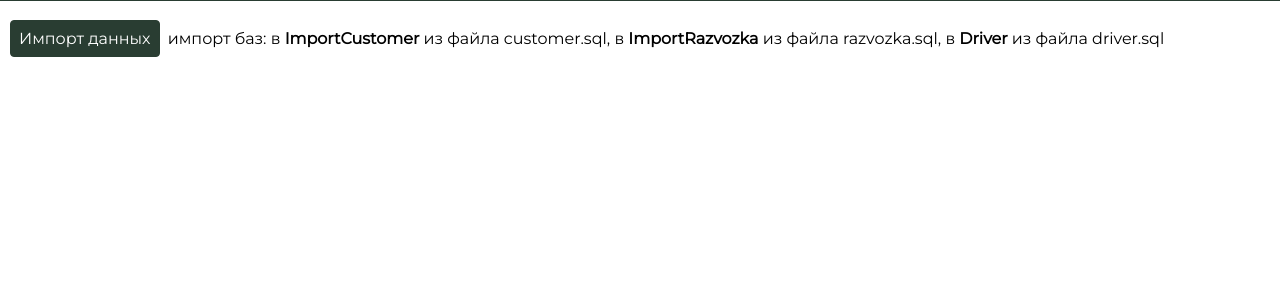
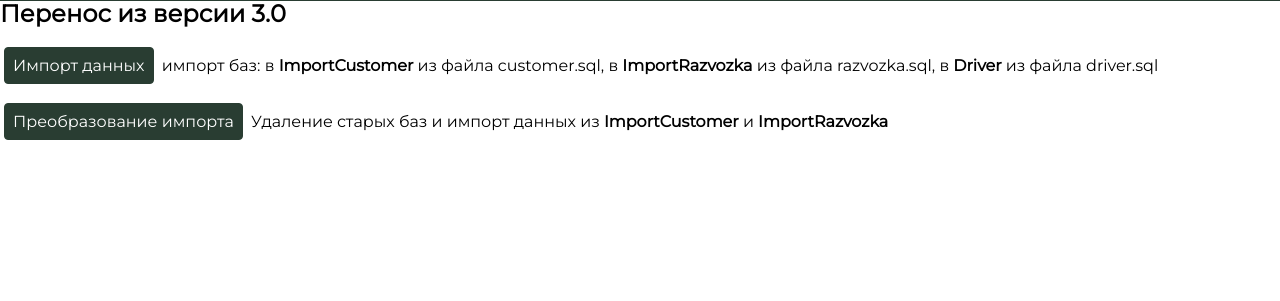
Before and after one commit to tsibul/razvozka4_0, a Django app: page /rzv/admin/ in a window 1280 px wide. Shown: the part 58-359 px from the top of the page. Run offline with Django 4.2, Linux system fonts and the light colour scheme; the visitor is signed in with stand-in values (Sample User, id 1); data that the repository does not hold is empty; parts of the project's set-up code (start-up, migrations or seed data) failed here and were passed over.

Commit message:
Transfer Data

```diff
--- a/razv4_0/urls.py
+++ b/razv4_0/urls.py
@@ -24,6 +24,7 @@ urlpatterns = [
 
     path('admin/', views.admin, name='admin'),
     path('admin_import/', views.admin_import, name='admin_import'),
+    path('admin_transfer/', views.admin_transfer, name='admin_transfer'),
 
     path('razvozki/', views.total_rzv, name='total_rzv'),
     path('deliver_no_return/', views.deliver_no_return, name='deliver_no_return'),
--- a/razv4_0/views/admin.py
+++ b/razv4_0/views/admin.py
@@ -10,7 +10,7 @@ from razv4_0.models import Razvozka, ImportRazvozka, ImportCustomer, Customer, R
 def admin(request):
     navi = 'admin'
     to_return = Razvozka.objects.filter(date__isnull=False, return_all=False, deliver_to=True,
-                                                   fulfilled=True, customer__subcontractor=True, deleted=False).count()
+                                        fulfilled=True, customer__subcontractor=True, deleted=False).count()
     context = {'navi': navi, 'to_return': to_return}
 
     return render(request, 'admin.html', context)
@@ -39,4 +39,42 @@ def admin_import(request):
 
 
 def admin_delete_all():
-    return
+    Razvozka.objects.all().delete()
+    Customer.objects.all().delete()
+    Razvozka_returns.objects.all().delete()
+
+
+def admin_transfer(request):
+    admin_delete_all()
+    import_customers = ImportCustomer.objects.all()
+    customer_list = []
+    for import_customer in import_customers:
+        customer_list.append(Customer(id=import_customer.id, name=import_customer.name, address=import_customer.address,
+                                      contact=import_customer.contact, mappoint=import_customer.mappoint,
+                                      subcontractor=import_customer.subcontractor))
+    Customer.objects.bulk_create(customer_list)
+    import_razvozka = ImportRazvozka.objects.all()
+    razvozka_list = []
+    for rzv in import_razvozka:
+        razvozka = Razvozka(id=rzv.id, date=rzv.date, date_id=rzv.date_id,
+                            customer_name=rzv.customer_name, address=rzv.address, contact=rzv.contact,
+                            to_do_deliver=rzv.to_do_deliver, to_do_take=rzv.to_do_take,
+                            map_point=rzv.map_point, fulfilled=rzv.fulfilled, deliver_to=rzv.deliver_to,
+                            return_from=rzv.return_from, return_all=rzv.return_all, date_until=rzv.date_until,
+                            date_create=rzv.date_create)
+        try:
+            customer = Customer.objects.get(id=rzv.customer.id)
+            razvozka.customer = customer
+        except:
+            pass
+        razvozka_list.append(razvozka)
+    Razvozka.objects.bulk_create(razvozka_list)
+    return_list = []
+    return_razvozka = ImportRazvozka.objects.filter(return_goods__isnull=False)
+    for return_rzv in return_razvozka:
+        take = Razvozka.objects.get(id=return_rzv.id)
+        deliver = Razvozka.objects.get(id=return_rzv.return_goods.id)
+        razvozka_return = Razvozka_returns(take=take, deliver=deliver, returned=deliver.return_all)
+        return_list.append(razvozka_return)
+    Razvozka_returns.objects.bulk_create(return_list)
+    return HttpResponseRedirect(reverse('razv4_0:admin'))
--- a/templates/admin.html
+++ b/templates/admin.html
@@ -3,14 +3,26 @@
 {% block title %}машины{% endblock %}
 {% block content %}
     {% if request.user.is_superuser %}
-        <div class="current current-pure">
-            <br>
+        <br><br> <br>
+        <h2>Перенос из версии 3.0</h2>
+        <br>
+        <div class="">
             <form action="{% url 'razv4_0:admin_import' %}">
                 {% csrf_token %}
                 <p>
                     <button class="btn-submit submit-neg" type="submit">Импорт данных</button>
                     импорт баз: в <strong>ImportCustomer</strong> из файла customer.sql, в
                     <strong>ImportRazvozka</strong> из файла razvozka.sql, в <strong>Driver</strong> из файла driver.sql
+                </p>
+            </form>
+        </div>
+        <br>
+        <div class="">
+            <form action="{% url 'razv4_0:admin_transfer' %}">
+                {% csrf_token %}
+                <p>
+                    <button class="btn-submit submit-neg" type="submit">Преобразование импорта</button>
+                    Удаление старых баз и импорт данных из <strong>ImportCustomer</strong> и <strong>ImportRazvozka</strong>
                 </p>
             </form>
         </div>
```
